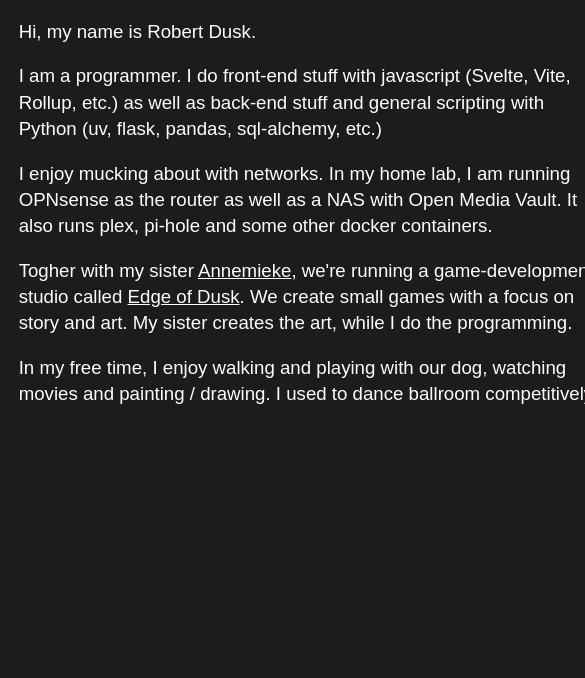
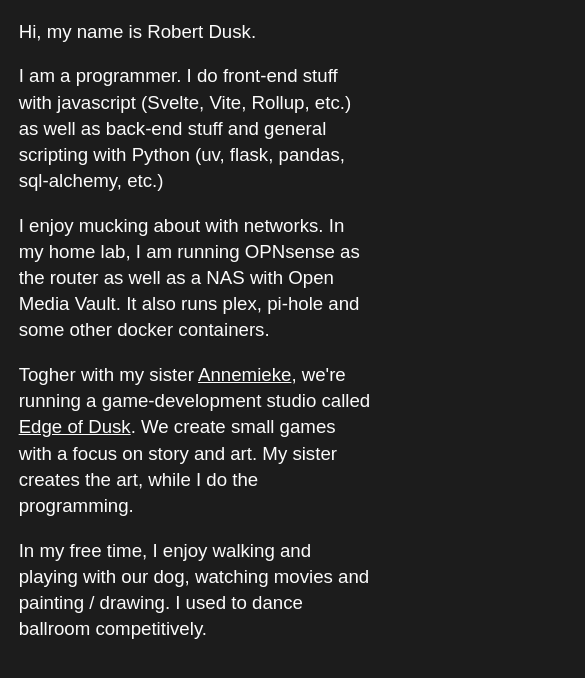
Before and after one commit to BobbyDusk/website, a website: page index.html in a window 390 px wide. Shown: the top 678 px of the page, 585 px wide, since content can reach past the window. Drawn offline with Linux system fonts and the light colour scheme.

Commit message:
makes it more responsive for mobile

```diff
--- a/index.css
+++ b/index.css
@@ -45,7 +45,7 @@
     height: 100%;
     padding: 1rem;
     gap: 1rem;
-    width: 60ch;
+    width: clamp(200px, 60ch, 100%);
     margin: auto;
 }
 
```
